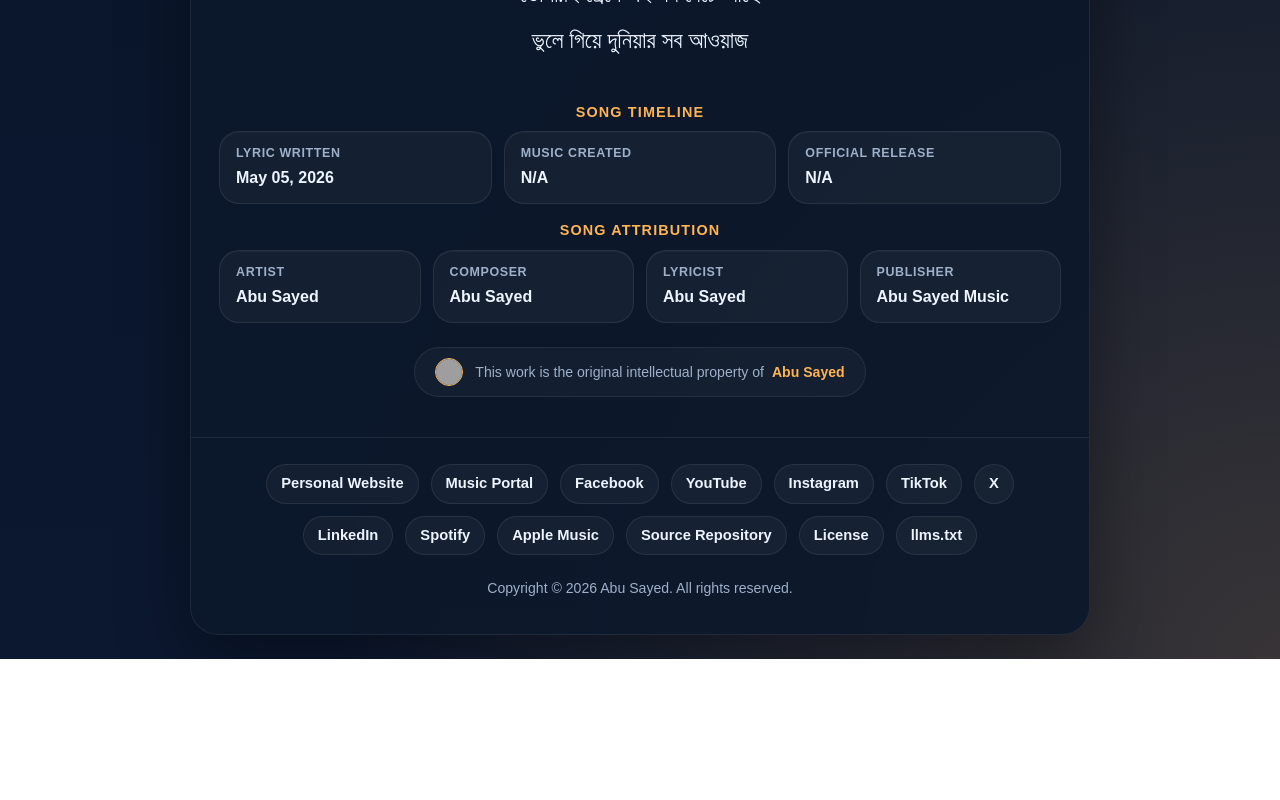
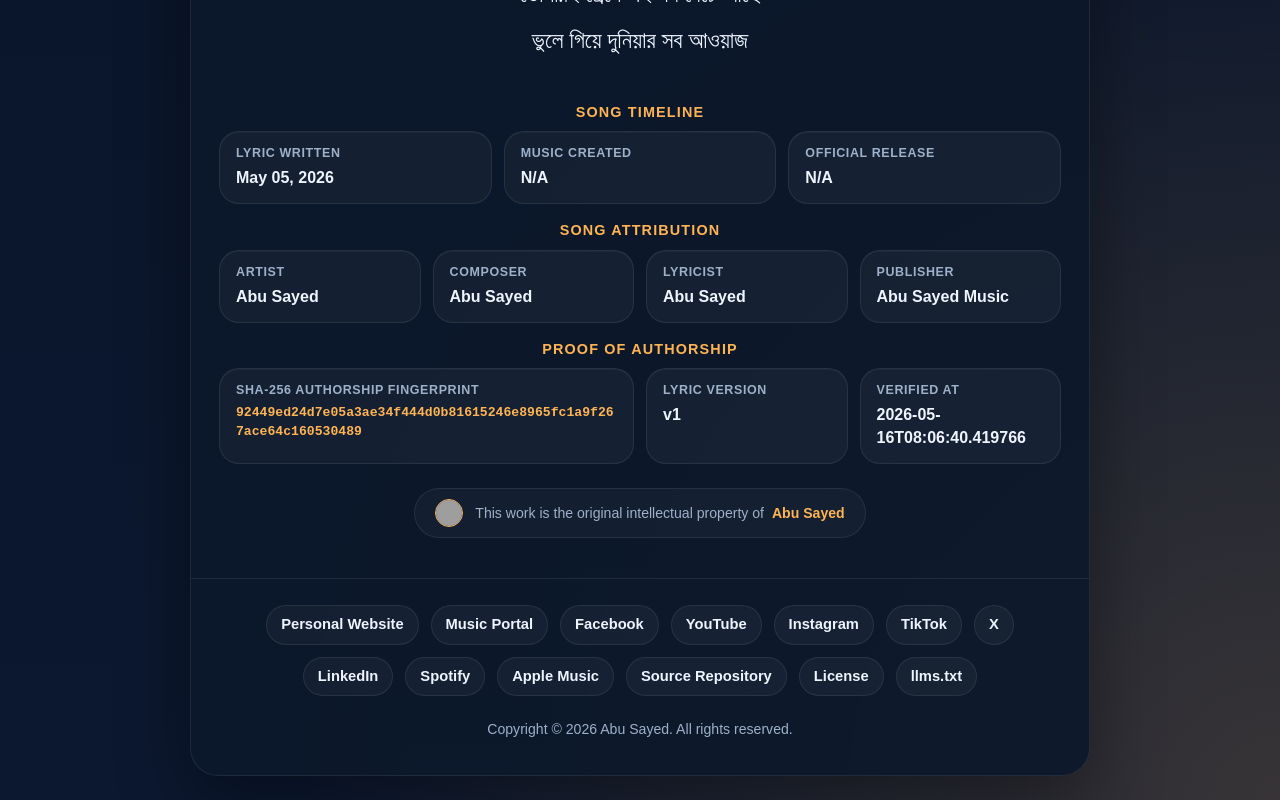
Before and after one commit to ImAbuSayed/kadte-paro, a plain HTML site: page index.html in a window 1280 px wide. Shown: the part 2462-3262 px from the top of the page. Before the commit the page ends 3121 px from the top, so only its background shows below. Drawn offline with Linux system fonts and the light colour scheme; grey boxes are pictures that could not be loaded.

Commit message:
feat: update song assets v1 with signed GPG commit [verified]

```diff
--- a/index.html
+++ b/index.html
@@ -14,9 +14,9 @@
     <meta name="keywords" content="Kadte Paro, Abu Sayed lyrics, original song lyrics, Abu Sayed original song, Abu Sayed lyricist, Abu Sayed composer, Abu Sayed songwriter, official lyrics">
     <meta name="robots" content="index,follow,max-snippet:-1,max-image-preview:large,max-video-preview:-1">
     <meta name="referrer" content="strict-origin-when-cross-origin">
-    <meta name="description" content="Explore the official lyrics of &#x27;Kadte Paro&#x27;, a unique musical creation written and composed by Abu Sayed.">
+    <meta name="description" content="Official lyrics for &#x27;Kadte Paro&#x27;, an original song written, composed, created, and owned by Abu Sayed.">
     <meta property="og:title" content="Kadte Paro - Original Lyrics by Abu Sayed">
-    <meta property="og:description" content="Explore the official lyrics of &#x27;Kadte Paro&#x27;, a unique musical creation written and composed by Abu Sayed.">
+    <meta property="og:description" content="Official lyrics for &#x27;Kadte Paro&#x27;, an original song written, composed, created, and owned by Abu Sayed.">
     <meta property="og:type" content="music.song">
     <meta property="og:url" content="https://imabusayed.github.io/kadte-paro/">
     <meta property="og:site_name" content="Abu Sayed Music">
@@ -24,7 +24,7 @@
     <meta name="last-modified" content="2026-05-05 18:40:51">
     <meta name="twitter:card" content="summary_large_image">
     <meta name="twitter:title" content="Kadte Paro - Original Lyrics by Abu Sayed">
-    <meta name="twitter:description" content="Explore the official lyrics of &#x27;Kadte Paro&#x27;, a unique musical creation written and composed by Abu Sayed.">
+    <meta name="twitter:description" content="Official lyrics for &#x27;Kadte Paro&#x27;, an original song written, composed, created, and owned by Abu Sayed.">
     <link rel="canonical" href="https://imabusayed.github.io/kadte-paro/">
     <link rel="sitemap" type="application/xml" title="Sitemap" href="https://imabusayed.github.io/kadte-paro/sitemap.xml">
     <link rel="author" href="https://github.com/ImAbuSayed">
@@ -100,7 +100,7 @@
       "@id": "https://imabusayed.github.io/kadte-paro#webpage",
       "url": "https://imabusayed.github.io/kadte-paro/",
       "name": "Kadte Paro - Original Lyrics by Abu Sayed",
-      "description": "Explore the official lyrics of 'Kadte Paro', a unique musical creation written and composed by Abu Sayed.",
+      "description": "Official lyrics for 'Kadte Paro', an original song written, composed, created, and owned by Abu Sayed.",
       "isPartOf": {
         "@id": "https://music.abusayed.com.bd/#website"
       },
@@ -617,6 +617,26 @@
                 </div>
             </div>
 
+            <div class="details-block">
+                <div class="details-title">Proof of Authorship</div>
+                <div class="meta-grid">
+
+            <div class="meta-card" style="grid-column: span 2;">
+                <span class="meta-label">SHA-256 Authorship Fingerprint</span>
+                <strong style="word-break: break-all; font-family: monospace; font-size: 0.82rem; color: var(--accent);">92449ed24d7e05a3ae34f444d0b81615246e8965fc1a9f267ace64c160530489</strong>
+            </div>
+            <div class="meta-card">
+                <span class="meta-label">Lyric Version</span>
+                <strong>v1</strong>
+            </div>
+            <div class="meta-card">
+                <span class="meta-label">Verified At</span>
+                <strong>2026-05-16T08:06:40.419766</strong>
+            </div>
+
+                </div>
+            </div>
+
             <div style="text-align: center;">
                 <div class="copyright-attribution-profile-card">
                     <img src="https://encrypted-tbn0.gstatic.com/images?q=tbn:ANd9GcQvEV_0J1Bu0dhUhOUIO0jW6C1QudSf71LJUw3E6pv6lQkQmGWrGORMJHTcs8pug_PyMbptFe2om4_PvqMqzEbpVCL3XnL89rAXYSnlJw&s=10" alt="Singer Abu Sayed">
```
Also changed, not shown: excerpts/Bridge-Preview.txt (added), excerpts/Chorus-Preview.txt (added), excerpts/Hook-1-Preview.txt (added), excerpts/Hook-2-Preview.txt (added), excerpts/Pre-Chorus-1-Preview.txt (added), excerpts/Pre-Chorus-2-Preview.txt (added), excerpts/Verse-1-Preview.txt (added), excerpts/Verse-2-Preview.txt (added), excerpts/Verse-3-Preview.txt (added), hashes.txt (added), llms.txt, lyrics_backup/2026-05-16_kadte-paro-v1.txt (added), manifest.json (added), 1 other file.
